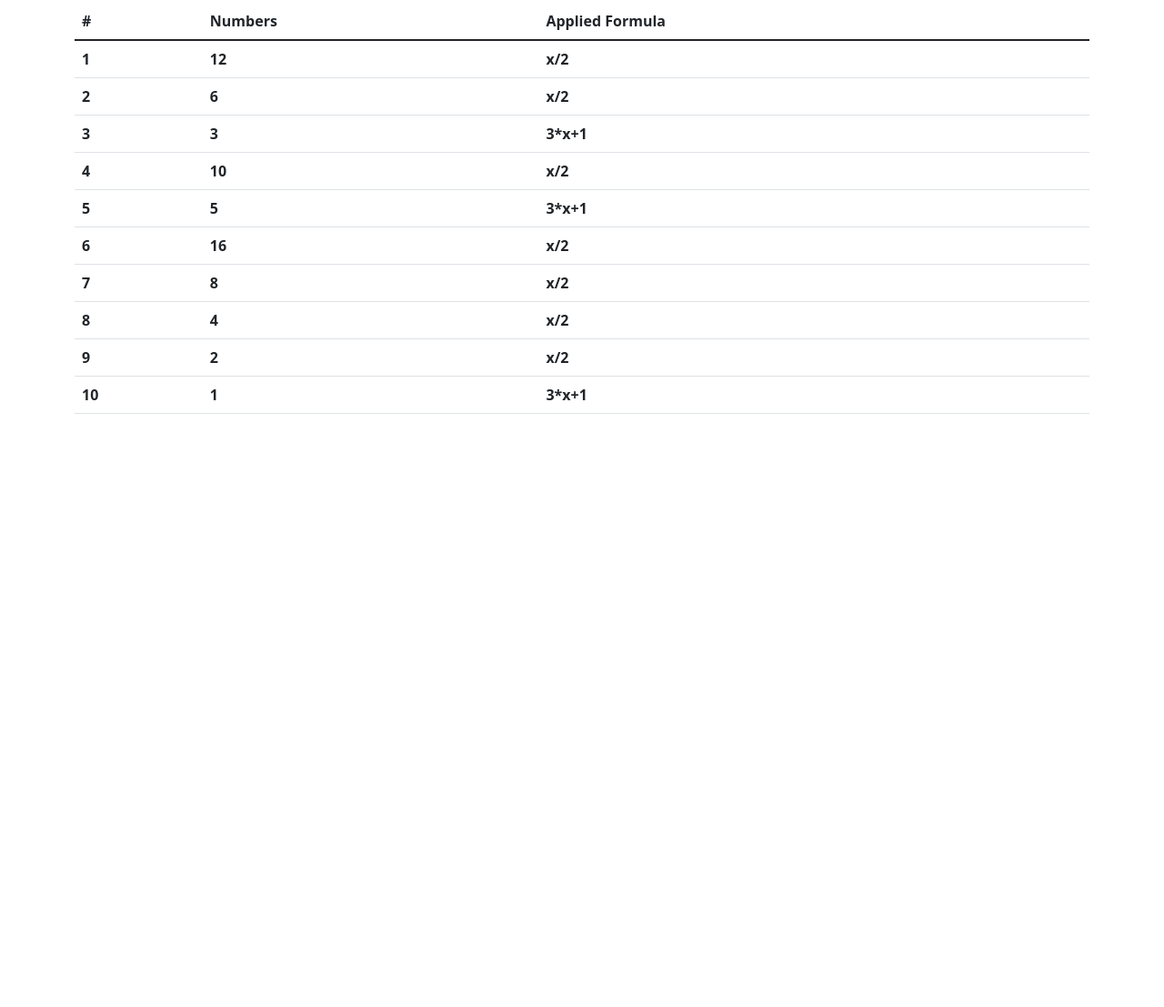
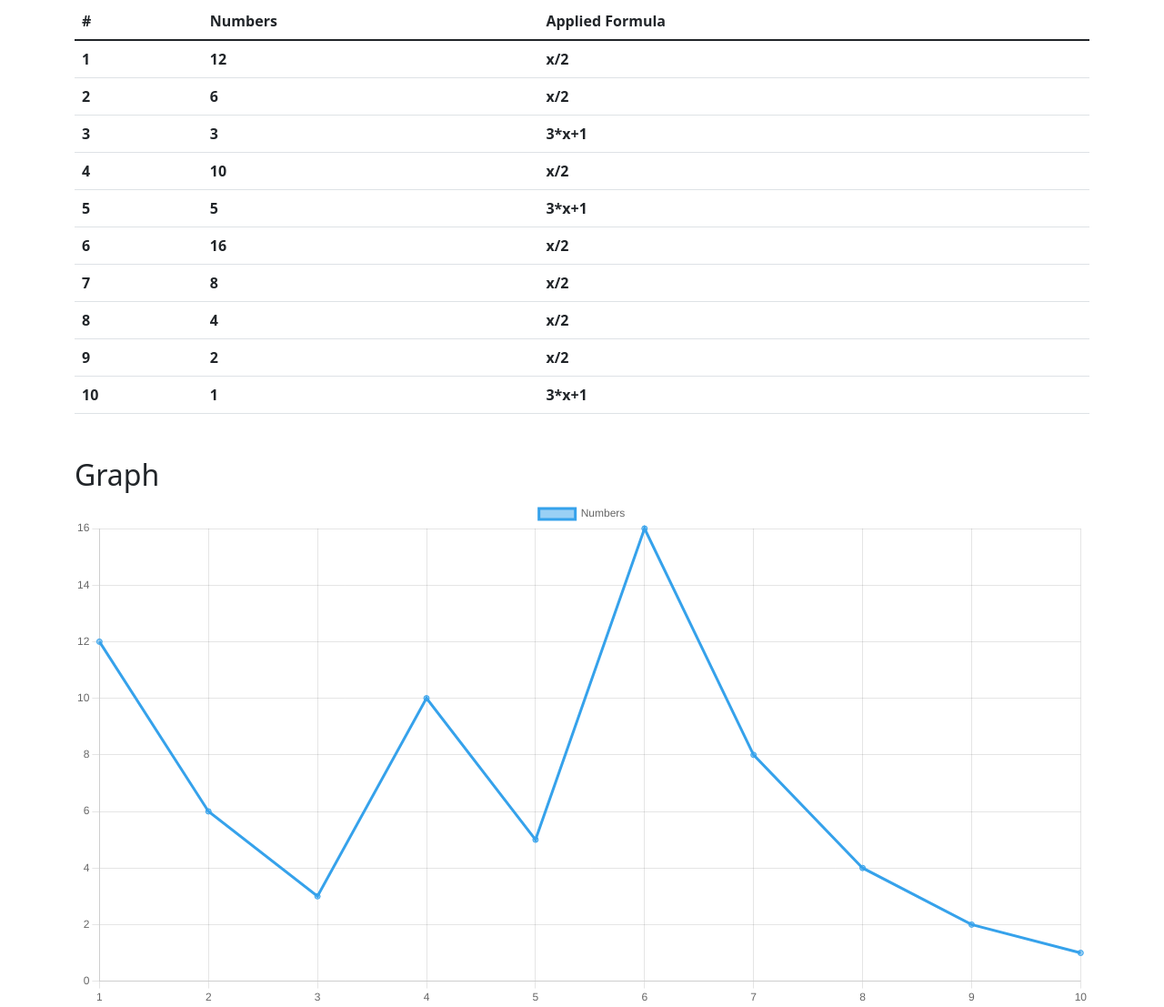
Before and after one commit to Fabian-Kleine/Collatz-Conjecture, a plain HTML site: page index.html in a window 1280 px wide. Shown: the part 334-1441 px from the top of the page at 91% size. Before the commit the page ends 800 px from the top, so only its background shows below. Drawn offline with nearby package versions, Linux system fonts and the light colour scheme.

Commit message:
Added Graph

```diff
--- a/collatzConjecture.js
+++ b/collatzConjecture.js
@@ -31,6 +31,7 @@ function collatzConjecture(x){
         }
         console.log(nums);
         addToTable(nums);
+        addToGraph(nums);
     }
 }
 
@@ -63,6 +64,28 @@ function addToTable(nums){
     });
 }
 
+var chart;
+
+function addToGraph(nums){
+    if(chart) chart.destroy();
+
+    chart = new Chart(
+        document.getElementById('graph'),
+        {
+            type: 'line',
+            data: {
+                labels: nums.map((num, index) => index+1),
+                datasets: [
+                    {
+                        label: "Numbers",
+                        data: nums
+                    }
+                ]
+            }
+        }
+    )
+}
+
 const randomNumButton = document.getElementById('random_num');
 
 randomNumButton.addEventListener('click',function(){
--- a/index.html
+++ b/index.html
@@ -4,7 +4,9 @@
     <meta charset="UTF-8">
     <meta http-equiv="X-UA-Compatible" content="IE=edge">
     <meta name="viewport" content="width=device-width, initial-scale=1.0">
+    <meta http-equiv="Access-Control-Allow-Origin" content="*" />
     <link href="https://cdn.jsdelivr.net/npm/bootstrap@5.1.3/dist/css/bootstrap.min.css" rel="stylesheet" integrity="sha384-1BmE4kWBq78iYhFldvKuhfTAU6auU8tT94WrHftjDbrCEXSU1oBoqyl2QvZ6jIW3" crossorigin="anonymous">
+    <script src="https://cdn.jsdelivr.net/npm/chart.js@4.4.0/dist/chart.umd.min.js"></script>
     <title>Collatz Conjecture</title>
     <style>
         .col{
@@ -38,7 +40,7 @@
                 </tr>
             </tbody>
         </table>
-        <table style="margin-top: 50px;" class="table">
+        <table style="margin-top: 50px;" class="table" id="numberTable">
             <thead>
                 <tr>
                     <th scope="col">#</th>
@@ -50,8 +52,12 @@
 
             </tbody>
         </table>
+        <div class="mt-5" id="graphContainer">
+            <h2>Graph</h2>
+            <canvas id="graph"></canvas>
+        </div>
     </div>
-    <script src="./collatzConjecture.js"></script>
     <script src="https://cdn.jsdelivr.net/npm/bootstrap@5.1.3/dist/js/bootstrap.bundle.min.js" integrity="sha384-ka7Sk0Gln4gmtz2MlQnikT1wXgYsOg+OMhuP+IlRH9sENBO0LRn5q+8nbTov4+1p" crossorigin="anonymous"></script>
+    <script type="text/javascript" src="./collatzConjecture.js"></script>
 </body>
 </html>
```
